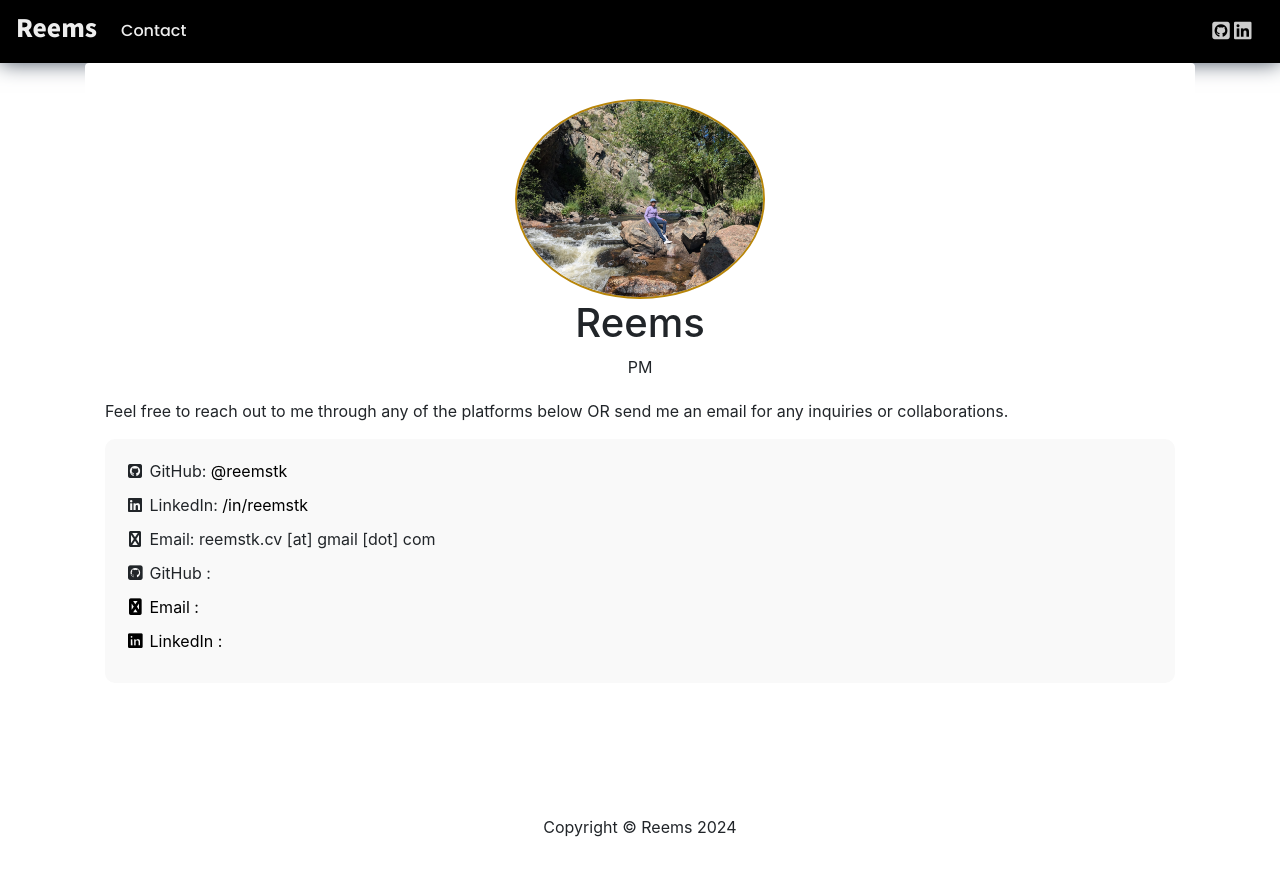
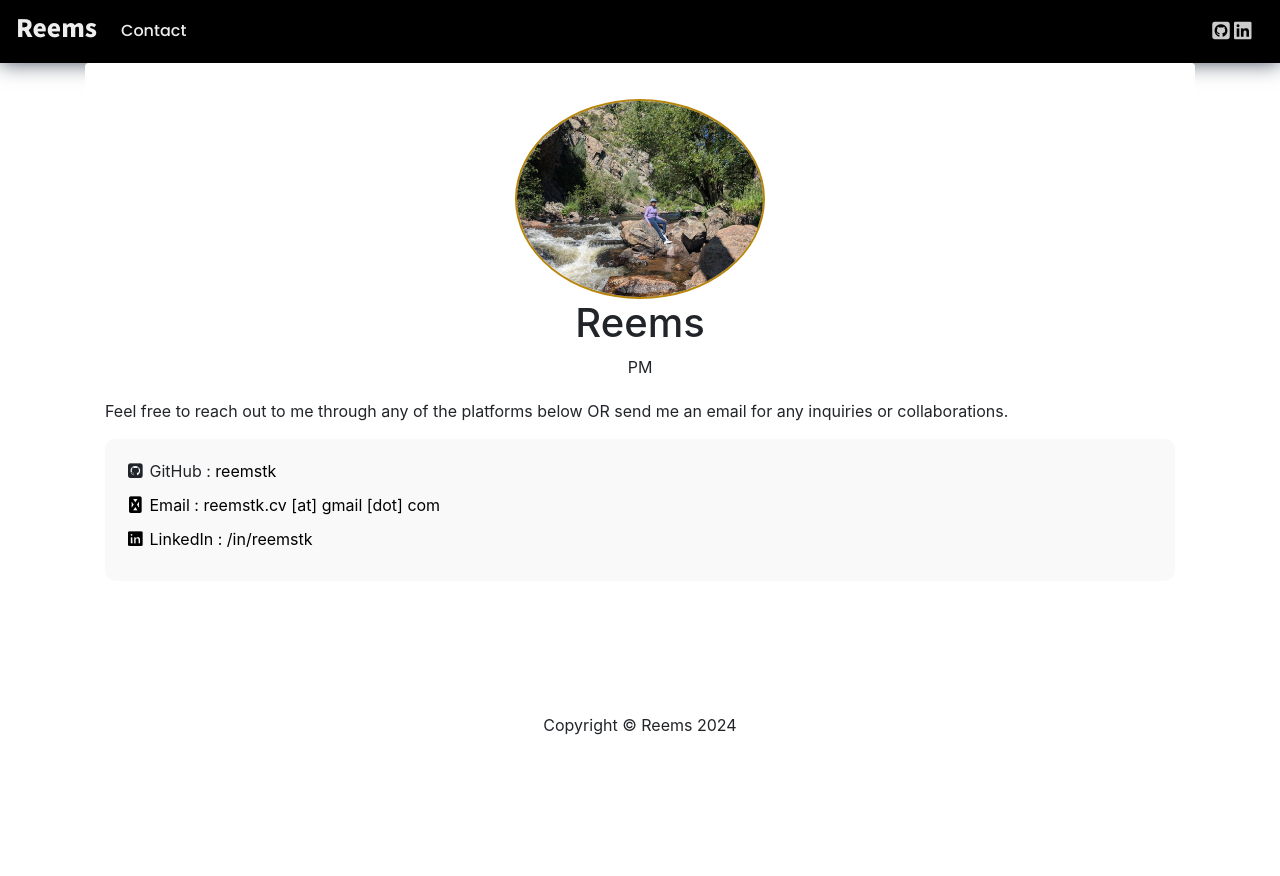
Before and after one commit to reemstk/reemstk.github.io, a Jekyll site: the page built from contact.md, in a window 1280 px wide. Shown: the top 876 px of the page. Built offline with Jekyll 4.4.1, drawn with Linux system fonts in a browser that asks for light colours; nearby versions of some CDN libraries; comment, search, counter and statistics services are not loaded.

Commit message:
Update contact.html

```diff
--- a/_layouts/contact.html
+++ b/_layouts/contact.html
@@ -30,40 +30,12 @@ last-updated: 2024-07-16 10:12 AM
 
     <!-- Contact Methods -->
     <div class="contact-methods" style="background:#f9f9f9; padding:20px; border-radius:10px;">
-        <!-- Twitter
-        <div class="contact-method" style="margin-bottom:10px;">
-            <span style="color:{{theme.contact-social-color}};">
-                <i class="fab fa-twitter-square fa-fw"></i>
-                <span>Twitter: <a href="https://twitter.com/rosenkory">@rosenkory</a></span>
-            </span>
-        </div> -->
-        <!-- GitHub -->
-        <div class="contact-method" style="margin-bottom:10px;">
-            <span style="color:{{theme.contact-social-color}};">
-                <i class="fab fa-github-square fa-fw"></i>
-                <span>GitHub: <a href="https://github.com/reemstk">@reemstk</a></span>
-            </span>
-        </div>
-        <!-- LinkedIn -->
-        <div class="contact-method" style="margin-bottom:10px;">
-            <span style="color:{{theme.contact-social-color}};">
-                <i class="fab fa-linkedin fa-fw"></i>
-                <span>LinkedIn: <a href="https://www.linkedin.com/in/reemstk">/in/reemstk</a></span>
-            </span>
-        </div>
-        <!-- Personal Email -->
-        <div class="contact-method" style="margin-bottom:10px;">
-            <span style="color:{{theme.contact-social-color}};">
-                <i class="fab fa-envelope fa-fw"></i>
-                <span>Email: reemstk.cv [at] gmail [dot] com</span>
-            </span>
-        </div>
         <!-- loop -->
         {% for item in site.data.contact %}
         <div class="contact-method" style="margin-bottom:10px;">
             <span style="color:{{theme.contact-social-color}};">
                 <i class="fab fas {{ item.icon }} fa-fw"></i>
-                <span>{{ item.channel}} : <a href="{{ item.url}}"> {{ title }} </span>
+                <span>{{ item.channel}} : <a href="{{ item.url}}"> {{ item.title }} </span>
             </span>
         </div>
         {% endfor %}
@@ -73,14 +45,7 @@ last-updated: 2024-07-16 10:12 AM
             <span class="icon-container" style="color:{{theme.contact-social-color}};">
                 <img src="{{ 'assets/img/acamail.svg' | relative_url }}" alt="Academic Email" class="svg-icon" id="academic-email-icon3">
             </span>
-            <span>Academic Email: krosen5 [at] tulane [dot] edu</span>
-        </div> -->
-        <!-- Phone Number
-        <div class="contact-method">
-            <span style="color:{{theme.contact-social-color}};">
-                <i class="fas fa-phone fa-fw"></i>
-                <span>Phone: <a href="tel:+17322073275">+1 732-207-3275</a></span>
-            </span>
+            <span>Academic Email: name [at] org [dot] edu</span>
         </div> -->
     </div>
 </div>
```
